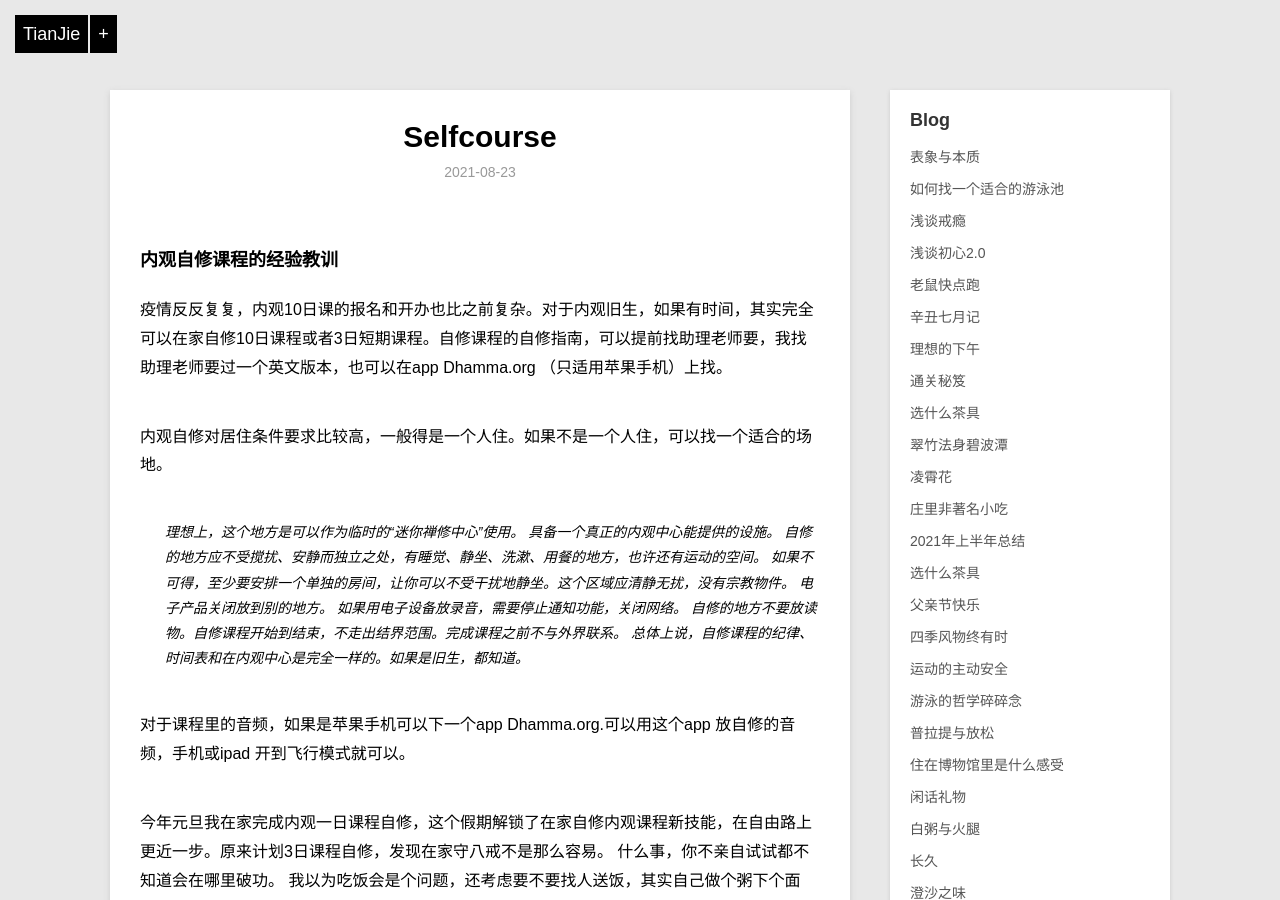
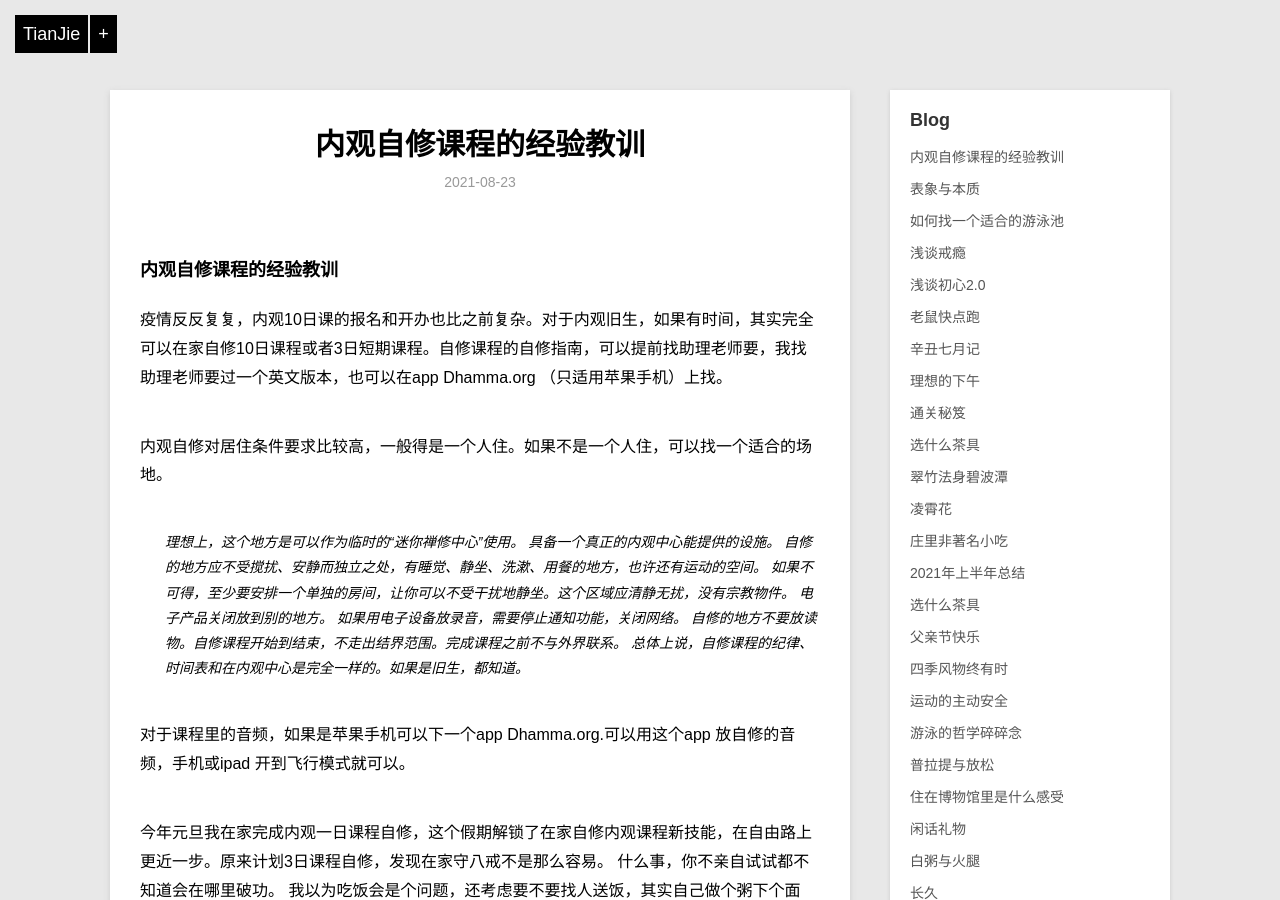
Before and after one commit to violettianjie/violettianjie.github.io, a Jekyll site: the page built from _posts/blog/2021-08-23-selfcourse.md, in a window 1280 px wide and 900 px high. Built offline with Jekyll 4.4.1, drawn with Linux system fonts in a browser that asks for light colours; our own code applies the rules of GitHub Pages for plain Markdown files.

Commit message:
Update 2021-08-23-selfcourse.md

```diff
--- a/_posts/blog/2021-08-23-selfcourse.md
+++ b/_posts/blog/2021-08-23-selfcourse.md
@@ -1,4 +1,9 @@
-
+---
+layout: post
+title: " 内观自修课程的经验教训 "
+description: "内观"
+category: blog
+---
 
 ### 内观自修课程的经验教训
 
```
